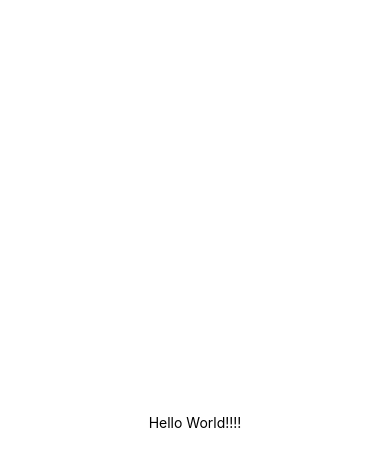
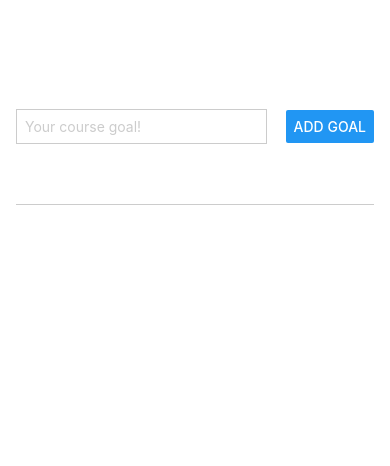
Before and after one commit to ibnunaufal/expo-starter-project, a React Native app: screen / in a window 390 px wide. Shown: the top 466 px of the page. Built offline with nearby package versions, Linux system fonts and the light colour scheme.

Commit message:
add item with flatlist

```diff
--- a/App.js
+++ b/App.js
@@ -1,19 +1,92 @@
-import { StatusBar } from 'expo-status-bar';
-import { StyleSheet, Text, View } from 'react-native';
+import { StatusBar } from "expo-status-bar";
+import { useState } from "react";
+import {
+  Button,
+  FlatList,
+  ScrollView,
+  StyleSheet,
+  Text,
+  TextInput,
+  View,
+} from "react-native";
 
 export default function App() {
+  const [enteredGoalText, setEnteredGoalText] = useState("");
+  const [courseGoals, setCourseGoals] = useState([]);
+
+  function goalInputHandler(enteredText) {
+    setEnteredGoalText(enteredText);
+  }
+
+  function addGoalHandler() {
+    setCourseGoals((currentCourseGoals) => [
+      ...currentCourseGoals,
+      { text: enteredGoalText, id: Math.random().toString() },
+    ]);
+  }
+
   return (
-    <View style={styles.container}>
-      <Text>Hello World!!!!</Text>
+    <View style={styles.appContainer}>
+      <View style={styles.inputContainer}>
+        <TextInput
+          style={styles.textInput}
+          placeholder="Your course goal!"
+          placeholderTextColor={"#ccc"}
+          onChangeText={goalInputHandler}
+        />
+        <Button title="Add Goal" onPress={addGoalHandler} />
+      </View>
+      <View style={styles.goalsContainer}>
+        <FlatList
+          data={courseGoals}
+          renderItem={(itemData) => {
+            return (
+              <View style={styles.goalItem}>
+                <Text style={styles.goalText}> {itemData.item.text} </Text>
+              </View>
+            );
+          }}
+          keyExtractor={(item, index) => {
+            return item.id
+          }}
+        ></FlatList>
+      </View>
     </View>
   );
 }
 
 const styles = StyleSheet.create({
-  container: {
+  appContainer: {
     flex: 1,
-    backgroundColor: '#fff',
-    alignItems: 'center',
-    justifyContent: 'center',
+    paddingTop: 50,
+    paddingHorizontal: 16,
+  },
+  inputContainer: {
+    flex: 1,
+    flexDirection: "row",
+    justifyContent: "space-between",
+    alignItems: "center",
+    marginBottom: 24,
+    borderBottomWidth: 1,
+    borderBottomColor: "#ccc",
+  },
+  textInput: {
+    borderWidth: 1,
+    borderColor: "#ccc",
+    width: "70%",
+    marginRight: 8,
+    padding: 8,
+  },
+  goalsContainer: {
+    flex: 4,
+  },
+  goalItem: {
+    margin: 8,
+    padding: 8,
+    borderRadius: 6,
+    backgroundColor: "#5e0acc",
+  },
+  goalText: {
+    color: "white",
   },
 });
```
